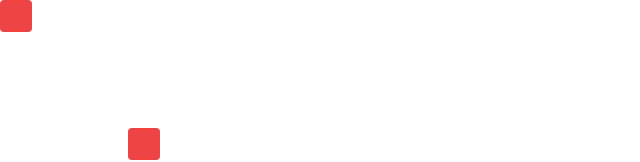
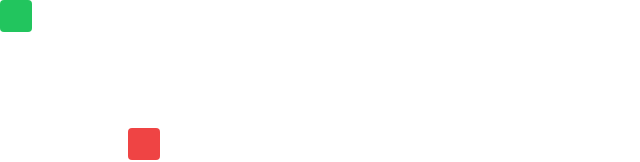
Before and after one commit to ChrisPoul/games-app, a Next.js app: page /snake in a window 1280 px wide. Shown: the top 162 px of the page, without its empty margins (0-640 px from the left). Built offline with nearby package versions, Linux system fonts and the light colour scheme.

Commit message:
Refactored and now snake does not move with invali input

```diff
--- a/app/snake/components/Snake.tsx
+++ b/app/snake/components/Snake.tsx
@@ -11,7 +11,7 @@ function updateSnake(snake: GameObject[]) {
   }
 }
 
-function snakeIsEating(snake: GameObject[], food: GameObject) {
+function snakeAteFood(snake: GameObject[], food: GameObject) {
   let snakeHead = snake[0]
   return (snakeHead.positionX === food.positionX && snakeHead.positionY === food.positionY)
 }
@@ -29,7 +29,7 @@ export default function SnakeComponent(food: GameObject) {
 
   useEffect(() => {
     function handleKeyDown(event: any) {
-      if (snakeIsEating(snake, food)) {
+      if (snakeAteFood(snake, food)) {
         growSnake(snake)
       }
       updateSnake(snake)
@@ -46,6 +46,7 @@ export default function SnakeComponent(food: GameObject) {
       else if (event.key === "ArrowDown") {
         snakeHead.moveDown(movementSpeed)
       }
+      else return
       setSnake(snake => [...snake])
     }
     document.addEventListener('keydown', handleKeyDown);
@@ -59,7 +60,7 @@ export default function SnakeComponent(food: GameObject) {
     <div>
       {snake.map((snakeBodyPart, index) => (
         <button
-          className="bg-red-500 p-4 rounded absolute"
+          className="bg-green-500 p-4 rounded absolute"
           style={{ left: snakeBodyPart.positionX + "em", top: snakeBodyPart.positionY + "em" }}
           key={index}
         ></button>
```
